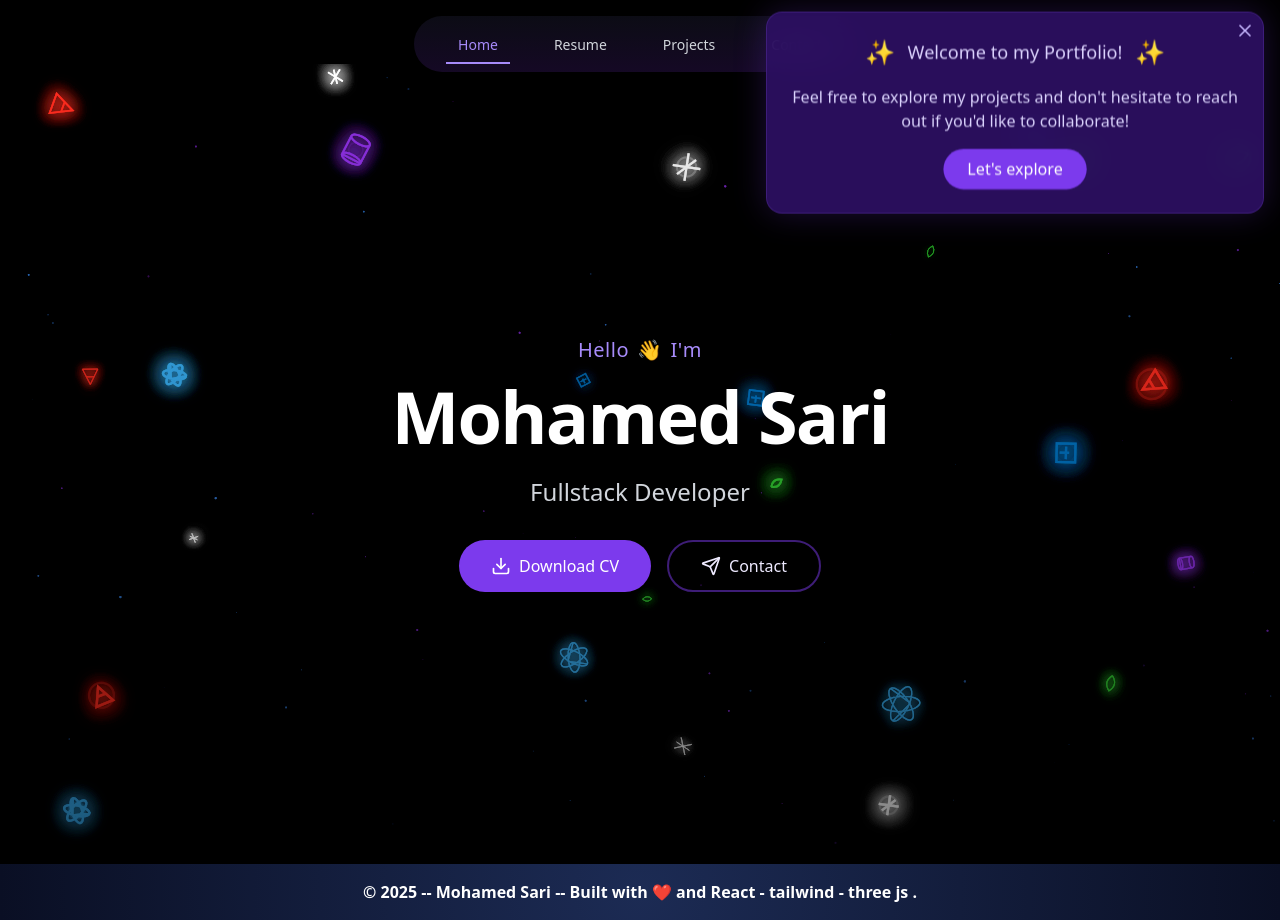
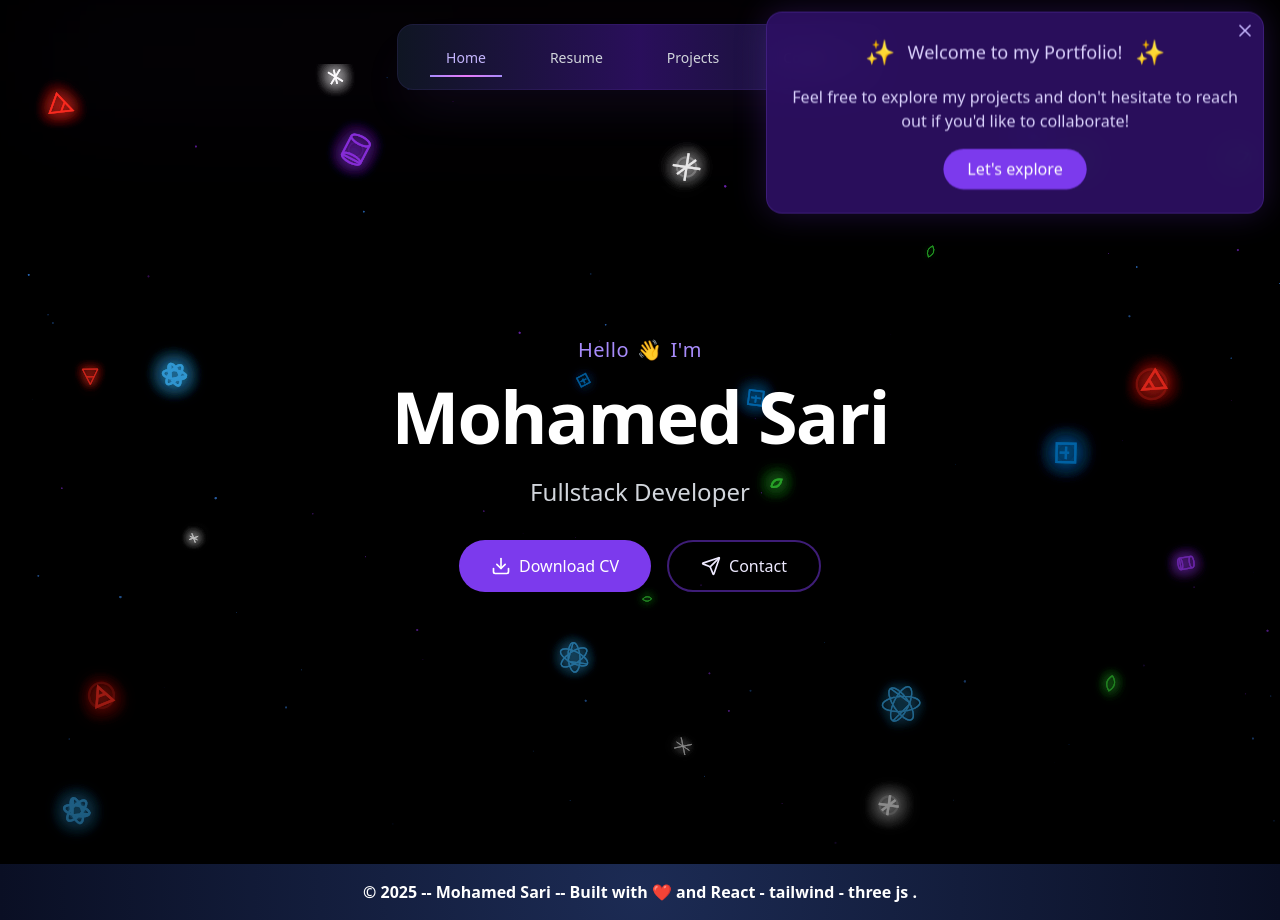
Before and after one commit to simo-sari07/sarix, a React app: page / in a window 1280 px wide. Built offline with nearby package versions, Linux system fonts and the light colour scheme; the HTML template or start-up script is replaced by a standard one.

Commit message:
new header

```diff
--- a/src/components/layout/Layout.jsx
+++ b/src/components/layout/Layout.jsx
@@ -11,6 +11,7 @@ const Layout = () => {
   const [prevScrollPos, setPrevScrollPos] = useState(0);
   const location = useLocation();
   const [isLoading, setIsLoading] = useState(false);
+  const [hoveredPath, setHoveredPath] = useState(null);
 
   useEffect(() => {
     const handleScroll = () => {
@@ -46,34 +47,58 @@ const Layout = () => {
         <AnimatePresence mode="wait">{isLoading && <Loader />}</AnimatePresence>
         {/* Top Navbar */}
         <motion.nav
-          className="fixed top-0 w-full z-40 hidden md:block "
+      className="fixed top-0 w-full z-40 hidden md:block"
       initial={{ y: 0 }}
       animate={{ y: visible ? 0 : -100 }}
       transition={{ duration: 0.3 }}
     >
-          <div className="max-w-7xl mx-auto px-4 sm:px-6 lg:px-8">
-            <div className="flex justify-center py-4">
-              <div className="flex space-x-8 backdrop-blur-md bg-gradient-to-b from-[#0f0f1a]/80 to-[#1a0b2e]/80 px-8 py-2 rounded-full">
+      <div className="max-w-7xl mx-auto px-4 sm:px-6 lg:px-8 py-6">
+        <div className="flex justify-center relative">
+          {/* Glowing background effect */}
+          <div className="absolute inset-0 bg-gradient-to-r from-violet-600/10 via-fuchsia-600/10 to-violet-600/10 blur-3xl opacity-50" />
+
+          {/* Main navigation container */}
+          <div className="relative flex space-x-8 backdrop-blur-xl bg-gradient-to-r from-gray-900/90 via-violet-950/90 to-gray-900/90 px-8 py-3 rounded-2xl border border-violet-500/10 shadow-2xl shadow-violet-500/10">
             {navLinks.map((link) => (
               <Link
                 key={link.path}
                 to={link.path}
-                    className="relative px-3 py-2 group"
-                    onMouseEnter={() => setActivePage(link.path)}
-                    onMouseLeave={() => setActivePage(location.pathname)}
+                className="relative px-4 py-2 group"
+                onMouseEnter={() => {
+                  setActivePage(link.path);
+                  setHoveredPath(link.path);
+                }}
+                onMouseLeave={() => {
+                  setActivePage(location.pathname);
+                  setHoveredPath(null);
+                }}
               >
+                {/* Hover effect background */}
+                <motion.div
+                  className="absolute inset-0 bg-violet-600/20 rounded-lg -z-10"
+                  initial={{ opacity: 0, scale: 0.8 }}
+                  animate={{
+                    opacity: hoveredPath === link.path ? 1 : 0,
+                    scale: hoveredPath === link.path ? 1 : 0.8,
+                  }}
+                  transition={{ duration: 0.2 }}
+                />
+
+                {/* Link text */}
                 <span
-                      className={`text-sm font-medium transition-colors duration-200 ${
+                  className={`text-sm font-medium transition-all duration-200 ${
                     location.pathname === link.path
-                          ? "text-violet-400"
-                          : "text-gray-300 hover:text-violet-300"
+                      ? "text-violet-300"
+                      : "text-gray-300 hover:text-violet-200"
                   }`}
                 >
                   {link.label}
                 </span>
+
+                {/* Active indicator */}
                 <motion.div
                   layoutId="navbar-underline"
-                      className="absolute bottom-0 left-0 w-full h-0.5 bg-violet-400"
+                  className="absolute bottom-0 left-0 w-full h-0.5 bg-gradient-to-r from-violet-400 via-fuchsia-400 to-violet-400"
                   animate={{
                     opacity: activePage === link.path ? 1 : 0,
                   }}
@@ -82,6 +107,16 @@ const Layout = () => {
                     stiffness: 500,
                     damping: 30,
                   }}
+                />
+
+                {/* Glow effect on hover */}
+                <motion.div
+                  className="absolute inset-0 rounded-lg ring-2 ring-violet-400/20"
+                  animate={{
+                    opacity: hoveredPath === link.path ? 1 : 0,
+                    scale: hoveredPath === link.path ? 1 : 0.8,
+                  }}
+                  transition={{ duration: 0.2 }}
                 />
               </Link>
             ))}
```
Lines whose indentation alone changed are shown as unchanged.
